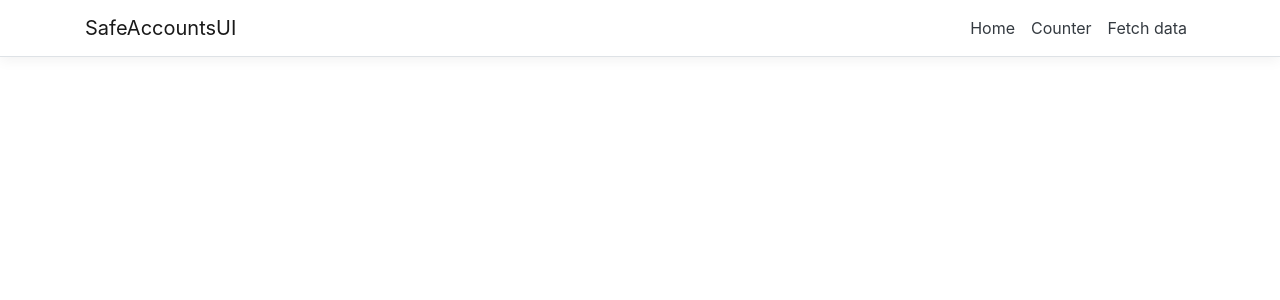
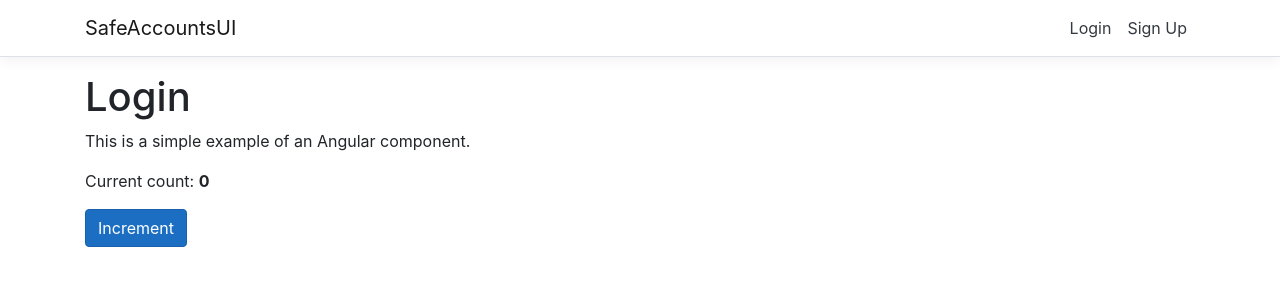
Before and after one commit to mehrwegflasche/SafeAccountsUI, an Angular app in the folder ClientApp/: page /login in a window 1280 px wide. Before the commit this address led to /. Shown: the top 300 px of the page. Built offline with nearby package versions, Linux system fonts and the light colour scheme.

Commit message:
figure out how calls will work and begin setting up a very basic page

```diff
--- a/ClientApp/src/app/counter/counter.component.ts
+++ /dev/null
@@ -1,13 +0,0 @@
-import { Component } from '@angular/core';
-
-@Component({
-  selector: 'app-counter-component',
-  templateUrl: './counter.component.html'
-})
-export class CounterComponent {
-  public currentCount = 0;
-
-  public incrementCounter() {
-    this.currentCount++;
-  }
-}
--- a/ClientApp/src/app/fetch-data/fetch-data.component.html
+++ /dev/null
@@ -1,24 +0,0 @@
-<h1 id="tableLabel">Weather forecast</h1>
-
-<p>This component demonstrates fetching data from the server.</p>
-
-<p *ngIf="!forecasts"><em>Loading...</em></p>
-
-<table class='table table-striped' aria-labelledby="tableLabel" *ngIf="forecasts">
-  <thead>
-    <tr>
-      <th>Date</th>
-      <th>Temp. (C)</th>
-      <th>Temp. (F)</th>
-      <th>Summary</th>
-    </tr>
-  </thead>
-  <tbody>
-    <tr *ngFor="let forecast of forecasts">
-      <td>{{ forecast.date }}</td>
-      <td>{{ forecast.temperatureC }}</td>
-      <td>{{ forecast.temperatureF }}</td>
-      <td>{{ forecast.summary }}</td>
-    </tr>
-  </tbody>
-</table>
--- a/ClientApp/src/app/fetch-data/fetch-data.component.ts
+++ /dev/null
@@ -1,23 +0,0 @@
-import { Component, Inject } from '@angular/core';
-import { HttpClient } from '@angular/common/http';
-
-@Component({
-  selector: 'app-fetch-data',
-  templateUrl: './fetch-data.component.html'
-})
-export class FetchDataComponent {
-  public forecasts: WeatherForecast[];
-
-  constructor(http: HttpClient, @Inject('BASE_URL') baseUrl: string) {
-    http.get<WeatherForecast[]>(baseUrl + 'weatherforecast').subscribe(result => {
-      this.forecasts = result;
-    }, error => console.error(error));
-  }
-}
-
-interface WeatherForecast {
-  date: string;
-  temperatureC: number;
-  temperatureF: number;
-  summary: string;
-}
--- a/ClientApp/src/app/home/home.component.html
+++ b/ClientApp/src/app/home/home.component.html
@@ -7,7 +7,7 @@
 </ul>
 <p>To help you get started, we've also set up:</p>
 <ul>
-  <li><strong>Client-side navigation</strong>. For example, click <em>Counter</em> then <em>Back</em> to return here.</li>
+  <li><strong>Client-side navigation</strong>. For example, click <em>Login</em> then <em>Back</em> to return here.</li>
   <li><strong>Angular CLI integration</strong>. In development mode, there's no need to run <code>ng serve</code>. It runs in the background automatically, so your client-side resources are dynamically built on demand and the page refreshes when you modify any file.</li>
   <li><strong>Efficient production builds</strong>. In production mode, development-time features are disabled, and your <code>dotnet publish</code> configuration automatically invokes <code>ng build</code> to produce minified, ahead-of-time compiled JavaScript files.</li>
 </ul>
--- a/ClientApp/src/app/counter/counter.component.html
+++ b/ClientApp/src/app/login/login.component.html
@@ -1,7 +1,7 @@
-<h1>Counter</h1>
+<h1>Login</h1>
 
 <p>This is a simple example of an Angular component.</p>
 
 <p aria-live="polite">Current count: <strong>{{ currentCount }}</strong></p>
 
-<button class="btn btn-primary" (click)="incrementCounter()">Increment</button>
+<button class="btn btn-primary" (click)="incrementLogin()">Increment</button>
--- /dev/null
+++ b/ClientApp/src/app/login/login.component.ts
@@ -0,0 +1,13 @@
+import { Component } from '@angular/core';
+
+@Component({
+  selector: 'app-login-component',
+  templateUrl: './login.component.html'
+})
+export class LoginComponent {
+  public currentCount = 0;
+
+  public incrementLogin() {
+    this.currentCount++;
+  }
+}
--- a/ClientApp/src/app/nav-menu/nav-menu.component.html
+++ b/ClientApp/src/app/nav-menu/nav-menu.component.html
@@ -20,21 +20,14 @@
         [ngClass]="{ show: isExpanded }"
       >
         <ul class="navbar-nav flex-grow">
-          <li
-            class="nav-item"
-            [routerLinkActive]="['link-active']"
-            [routerLinkActiveOptions]="{ exact: true }"
-          >
-            <a class="nav-link text-dark" [routerLink]="['/']">Home</a>
-          </li>
           <li class="nav-item" [routerLinkActive]="['link-active']">
-            <a class="nav-link text-dark" [routerLink]="['/counter']"
-              >Counter</a
+            <a class="nav-link text-dark" [routerLink]="['/login']"
+              >Login</a
             >
           </li>
           <li class="nav-item" [routerLinkActive]="['link-active']">
-            <a class="nav-link text-dark" [routerLink]="['/fetch-data']"
-              >Fetch data</a
+            <a class="nav-link text-dark" [routerLink]="['/sign-up']"
+              >Sign Up</a
             >
           </li>
         </ul>
--- /dev/null
+++ b/ClientApp/src/app/sign-up/sign-up.component.html
@@ -0,0 +1,7 @@
+<h1 id="tableLabel">Sign Up</h1>
+
+<p>This component demonstrates fetching data from the server.</p>
+
+<p *ngIf='signUpResponseStr === ""'><em>Loading...</em></p>
+
+<p *ngIf='signUpResponseStr !== ""'>{{signUpResponseStr}}</p>
--- /dev/null
+++ b/ClientApp/src/app/sign-up/sign-up.component.ts
@@ -0,0 +1,35 @@
+import { Component, Inject } from '@angular/core';
+import { HttpClient, HttpHeaders } from '@angular/common/http';
+
+@Component({
+  selector: 'app-sign-up',
+  templateUrl: './sign-up.component.html'
+})
+export class SignUpComponent {
+  private _http: HttpClient;
+  private headers = new HttpHeaders({ 'Content-Type': 'application/json' });
+  public signUpResponseStr: string = "";
+
+  constructor(http: HttpClient) {
+    this._http = http;
+  }
+
+  public SignUp(): void {
+    var url: string = 'https://eus-safeaccounts-test.azurewebsites.net/' + 'users';
+    var body: string = '"{\\"firstname\\":\\"Edwin\\", \\"lastname\\":\\"May\\", \\"email\\":\\"edwin@may.com\\", \\"password\\":\\"useless\\"}"';
+
+    this._http.post<string>(url, body, { headers: this.headers }).subscribe(result => {
+      this.signUpResponseStr = result["password"];
+    }, error => console.error(error));
+  }
+
+  //public SignUp(): string {
+  //  var url: string = 'https://eus-safeaccounts-test.azurewebsites.net/' + 'passwords/generate';
+  //  var body: string = '"{\\"regex\\":\\"[a-zA-Z0-9]\\",\\"minLength\\":8,\\"maxLength\\":12}"';
+
+  //  this._http.post<string>(url, body, { headers: this.headers }).subscribe(result => {
+  //    this.signUpResponseStr = result["password"];
+  //  }, error => console.error(error));
+  //  return "";
+  //}
+}
```
Also changed, not shown: ClientApp/src/app/app.module.ts (+6 -6 lines), 1 other file (tests, documents, lock files or other folders).
